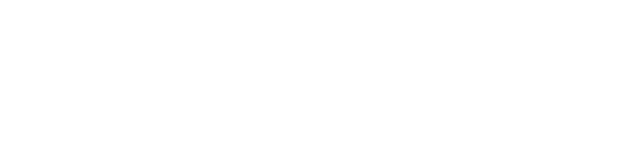
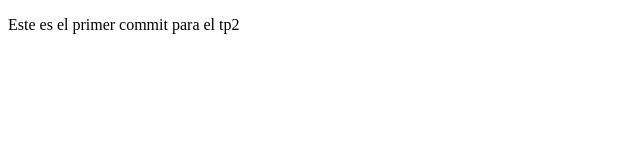
Before and after one commit to santiagofrias/coderhouse-fullstack, a plain HTML site: page tps/TP02/index.html in a window 1280 px wide. Shown: the whole page, without its empty margins (0-640 px from the left). Drawn offline with Linux system fonts and the light colour scheme.

Commit message:
primer commit para tp02

```diff
--- a/tps/TP02/index.html
+++ b/tps/TP02/index.html
@@ -7,7 +7,7 @@
 </head>
 <body>
 	<div id="content">
-
+	<p>Este es el primer commit para el tp2</p>
 	</div>
 </body>
 
```
